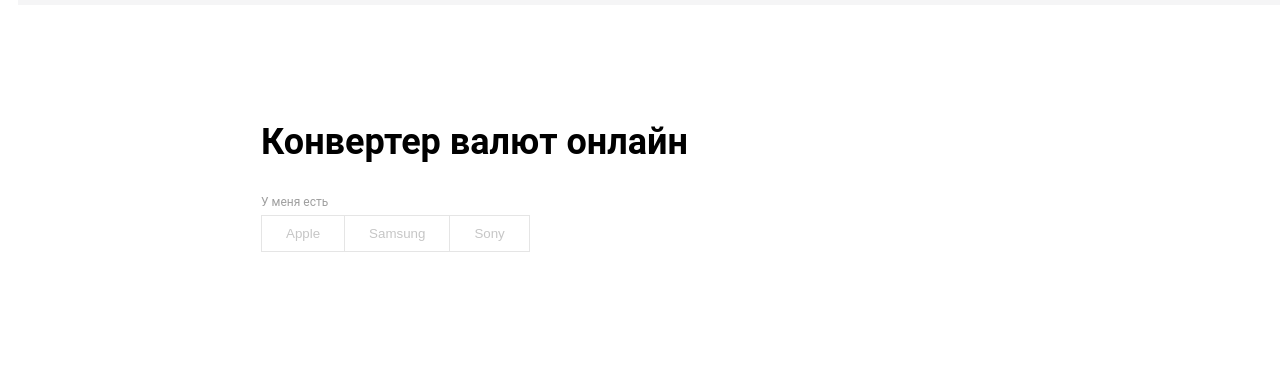
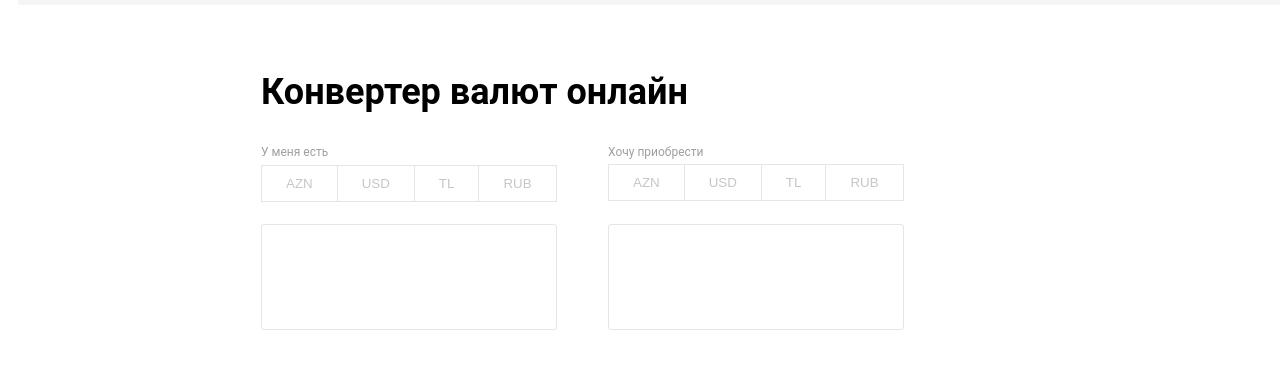
Before and after one commit to Unravelled0/Converter3, a plain HTML site: page index.html in a window 1280 px wide. Shown: the part 63-432 px from the top of the page. Drawn offline with Linux system fonts and the light colour scheme.

Commit message:
done html and css part for pc

```diff
--- a/index.html
+++ b/index.html
@@ -24,14 +24,25 @@
         </div>
         <h1 class="header">Конвертер валют онлайн</h1>
         <p class="have">У меня есть </p>
-        <div class="buttons">
+        <p class="want">Хочу приобрести </p>
+        <div class="buttons-from">
             <div class="btn-group">
-            <button>Apple</button>
-            <button>Samsung</button>
-            <button>Sony</button>
+            <button>AZN</button>
+            <button>USD</button>
+            <button>TL</button>
+            <button>RUB</button>
             </div>
         </div>
-
+        <input class="from-label" type="text" id="numfrm" placeholder="">
+        <div class="buttons-to">
+            <div class="btn-group">
+            <button>AZN</button>
+            <button>USD</button>
+            <button>TL</button>
+            <button>RUB</button>
+            </div>
+        </div>
+        <input class="to-label" type="text" id="numto" placeholder="">
     </div>
 </body>
 </html>
--- a/style.css
+++ b/style.css
@@ -53,7 +53,7 @@ color: #000000;
     width: 587px;
     height: 32px;
     margin-left: 253px;
-    margin-top: 106px;
+    margin-top: 56px;
     font-family: 'Roboto';
     font-style: normal;
     font-weight: 700;
@@ -86,16 +86,16 @@ color: #000000;
     background-color: purple;
     color: white;
   }
- .buttons{
+ .buttons-from{
     margin-left: 253px;
     margin-top: 62px;
  }
 .have{
     position: absolute;
     width: 120px;
-height: 28px;
-margin-left: 253px;
-margin-top: 11px;
+    height: 28px;
+    margin-left: 253px;
+    margin-top: 11px;
 
 font-family: 'Roboto';
 font-style: normal;
@@ -108,3 +108,45 @@ align-items: center;
 color: #9F9F9F;
 
 }
+.buttons-to{
+  position: absolute;
+  margin-left: 600px;
+  margin-top: -38px;
+}
+.from-label{
+  position: absolute;
+  margin-left: 253px;
+  width: 290px;
+height: 102px;
+margin-top: 22px;
+
+border: 1px solid #E5E5E5;
+border-radius: 3px;
+}
+.to-label{
+  position: absolute;
+  width: 290px;
+height: 102px;
+margin-left: 600px;
+margin-top: 22px;
+
+border: 1px solid #E5E5E5;
+border-radius: 3px;
+}
+.want{
+  position: absolute;
+  width: 120px;
+    height: 28px;
+    margin-left: 600px;
+    margin-top: 11px;
+
+font-family: 'Roboto';
+font-style: normal;
+font-weight: 400;
+font-size: 12px;
+line-height: 14px;
+display: flex;
+align-items: center;
+
+color: #9F9F9F;
+}
```
